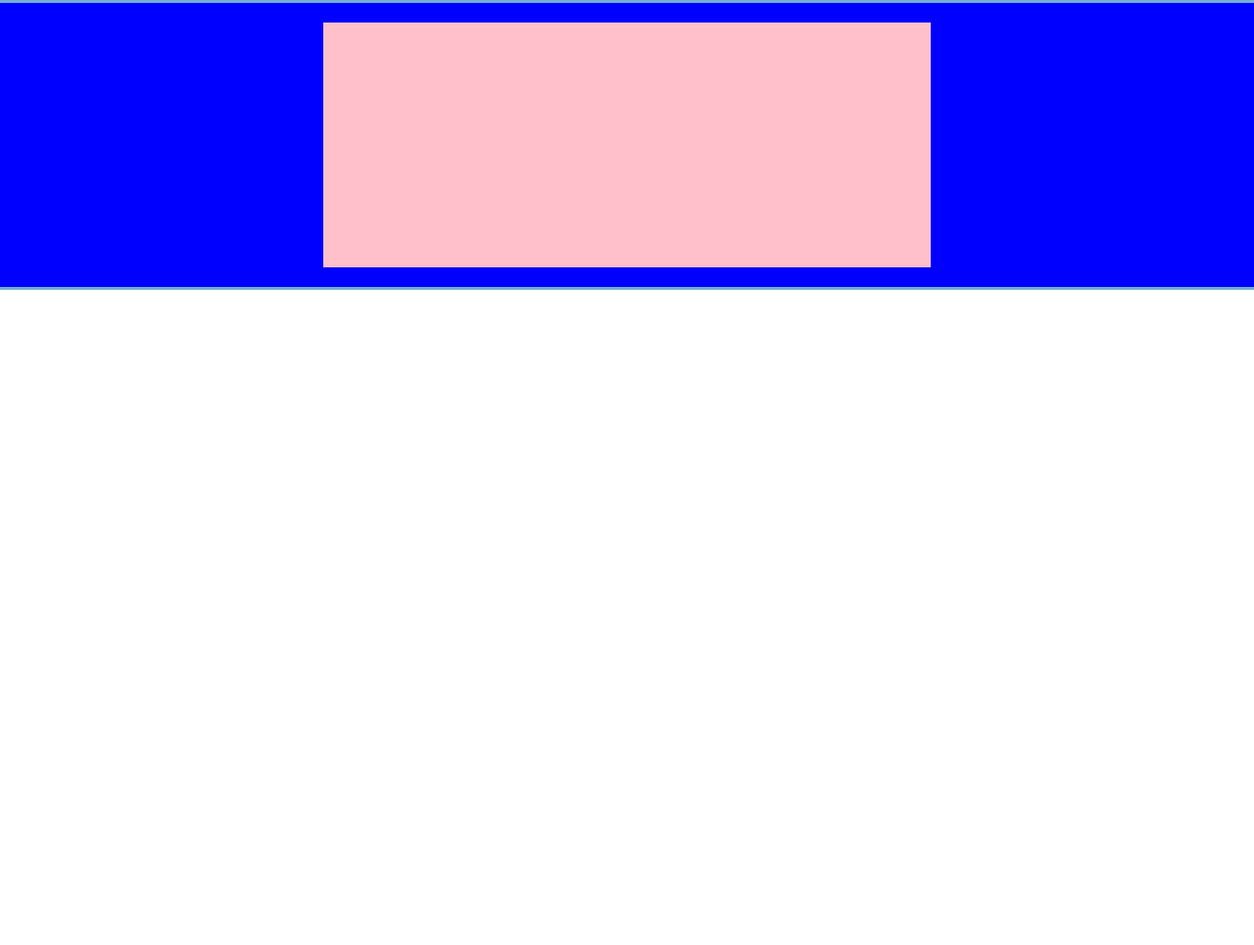
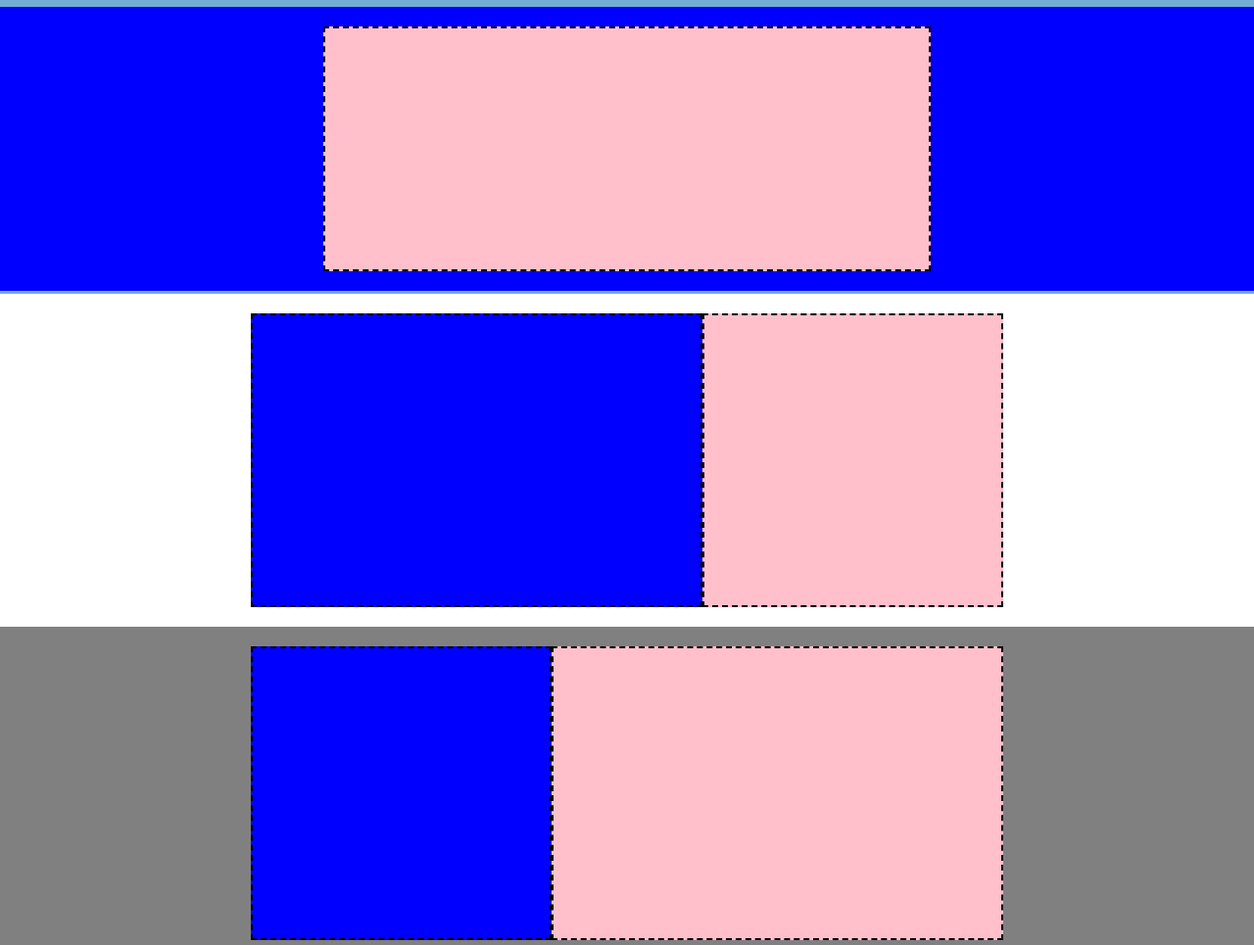
Before and after one commit to simone-scotto/htmlcss-struttura-discord, a plain HTML site: page index.html in a window 1280 px wide. Shown: the part 35-1000 px from the top of the page at 98% size. Before the commit the page ends 800 px from the top, so only its background shows below. Drawn offline with Linux system fonts and the light colour scheme.

Commit message:
main section

```diff
--- a/css/style.css
+++ b/css/style.css
@@ -7,7 +7,13 @@
 
 /*utilis*/
 
-
+/** debug */
+.debug .nav > span,
+.debug .container > *,
+.debug .banner
+ {
+    border: 2px dashed black;
+}
 
 .container {
 
@@ -15,7 +21,7 @@
 }
 
 
-    /*header*/
+/*header*/
 header {
     background-color: #74ADD2;
     padding-top: 10px;
@@ -46,6 +52,58 @@ header {
 /* first section*/
 
 .white-bg {
-    background-color: rgb(130, 15, 36);
+    background-color: white;
+    padding: 20px 0px;
+
 
 }
+
+.flex {
+    display: flex;
+    width: 60%;
+
+}
+
+.main-blu {
+    background-color: blue;
+    width: 60%;
+    min-height: 100px;
+
+}
+
+.pink {
+    background-color: pink;
+    width: 40%;
+    min-height: 300px;
+
+}
+
+
+
+/*second section*/
+
+
+.grey-bg {
+    background-color: grey;
+    padding: 20px 0px;
+}
+
+.blu {
+    background-color: blue;
+    width: 40%;
+    min-height: 100px;
+
+}
+
+.main-pink {
+    background-color: pink;
+    width: 60%;
+    min-height: 300px;
+
+}
+
+.big-green {
+    background-color: green;
+    min-height: 600px;
+    width: 100%;
+}
--- a/index.html
+++ b/index.html
@@ -7,7 +7,7 @@
     <link rel="stylesheet" href="/css/style.css">
 </head>
 
-<body>
+<body class="debug">
     <header>
         <!--navbar-->
         <div class="nav">
@@ -16,21 +16,67 @@
             <span>login</span>
         </div>
         <!--banner-->
-        <div class="blu-bg">
+        <section class="blu-bg">
             <div class="banner container">
             </div>
-        </div>
+        </section>
     </header>
 
     <main>
-        <div class="white-bg">
-            <div class="main-blu">
-                <div class="blu">
-                </div>
-                <div class="pink">
-                </div>
+
+        <!--first section-->
+        <section class="white-bg">
+            <div class="flex container">
+                <main class="main-blu">
+                </main>
+                <aside class="pink">
+                </aside>
             </div>
+        </section>
+
+        <!--second section-->
+
+        <section class="grey-bg">
+            <div class="flex container">
+                <aside class="blu">
+                </aside>
+                <main class="main-pink">
+                </main>
+            </div>
+        </section>
+
+        <!--third section, same as first-->
+
+        <section class="white-bg">
+            <div class="flex container">
+                <main class="main-blu">
+                </main>
+                <aside class="pink">
+                </aside>
+            </div>
+        </section>
+
+        <!--green section-->
+
+        <section class="grey-bg">
+            <div class="flex container">
+                <main class="big-green">
+                </main>
+        </section>
+
+
+    <!--vertical section-->
+    <section class="black-bg">
+        <div class="flex conteiner">
+            <main class="vertical-red">
+            </main>
+            <div class="vetical-green">
+            </div>
+
         </div>
+
+    </section>
+
 
 
 
```
